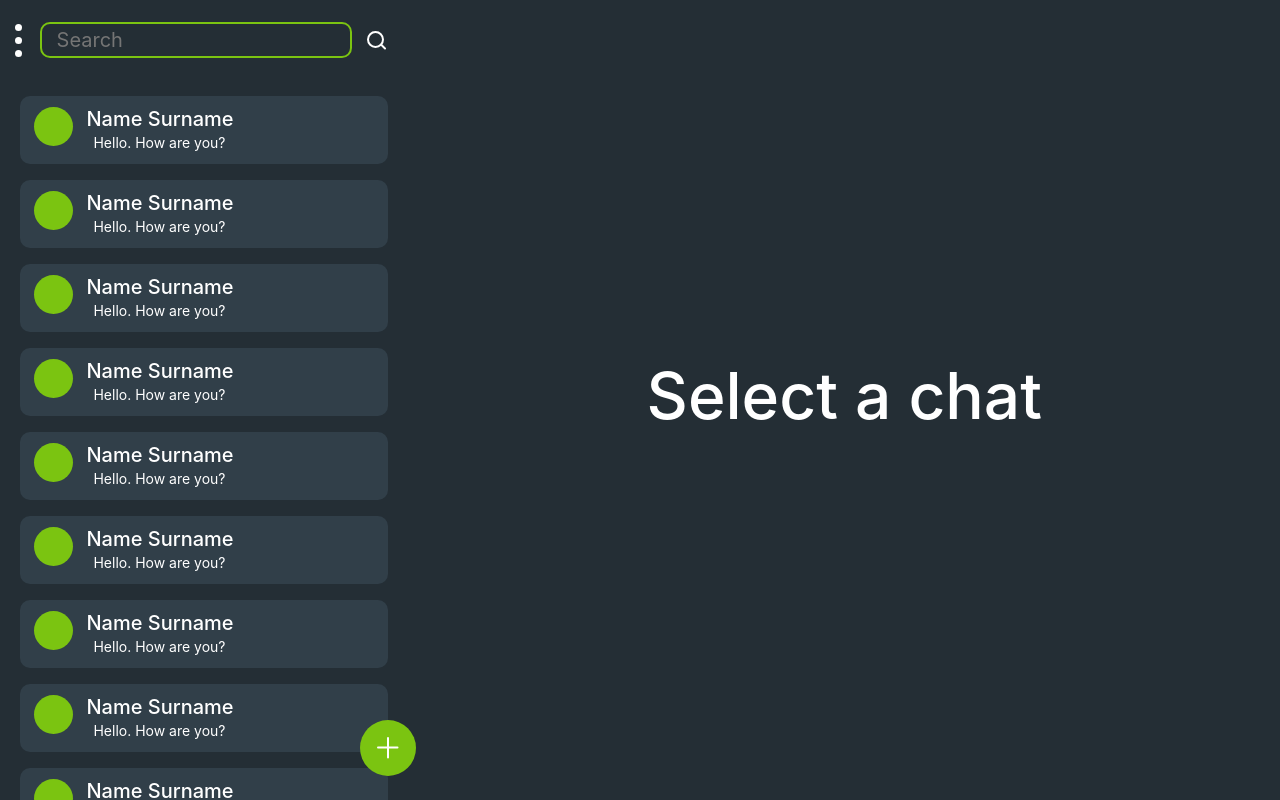
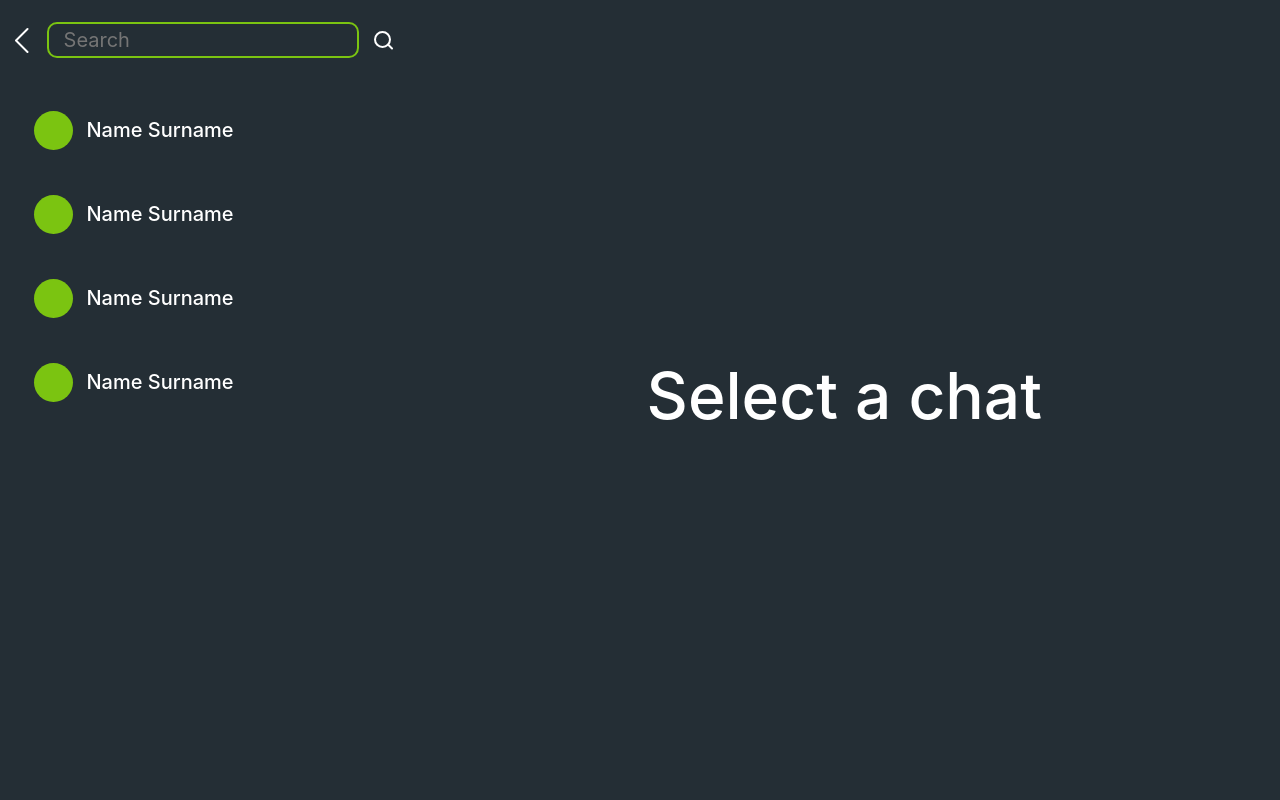
Before and after one commit to FariaSta/Macassenger, a Nuxt app: page /test in a window 1280 px wide. Built offline with nearby package versions, Linux system fonts and the light colour scheme.

Commit message:
component contactview created

```diff
--- a/components/ChatsW.vue
+++ b/components/ChatsW.vue
@@ -1,5 +1,5 @@
 <template>
-    <div class="chatsW" >
+    <div class="chatsW" v-show="none">
         <div class="header">
             <img src="../public/svg/menu.svg" alt="" style="cursor: pointer;">
             <search />
--- a/components/ContactView.vue
+++ b/components/ContactView.vue
@@ -1,5 +1,5 @@
 <template>
-    <div class="contact" v-show="contactview">
+    <div class="contact">
         <div class="header">
             <img src="../public/svg/back.svg" alt="" style="cursor: pointer;">
             <search />
@@ -23,6 +23,7 @@
     {
         background: #242E35;
         height: 100%;
+        width: 100%;
     }
     .header
     {
@@ -34,6 +35,10 @@
         margin-top: 1px;
         margin-right: 7px;
     }
+    .search
+    {
+        width: 90%;
+    }
     .containerC
     {
         display: flex;
@@ -41,4 +46,10 @@
         align-items: center;
         height: 90vh;
     }
+    @media only screen and (min-width: 500px){
+        .contact
+        {
+            width: 600px;
+        }
+    }
 </style>
--- a/pages/test.vue
+++ b/pages/test.vue
@@ -1,6 +1,7 @@
 <template>
     <div class="containerr">
         <chats-w />
+        <contact-view />
         <chat-p />
         <select-chat />
     </div>
@@ -9,8 +10,9 @@
 import ChatsW from '@/components/ChatsW.vue'
 import ChatP from '@/components/ChatP.vue'
 import SelectChat from '@/components/SelectChat.vue'
+import ContactView from '@/components/ContactView.vue'
 export default {
-    components: { ChatsW, ChatP, SelectChat }
+    components: { ChatsW, ChatP, SelectChat, ContactView }
 }
 </script>
 <style scoped>
```
